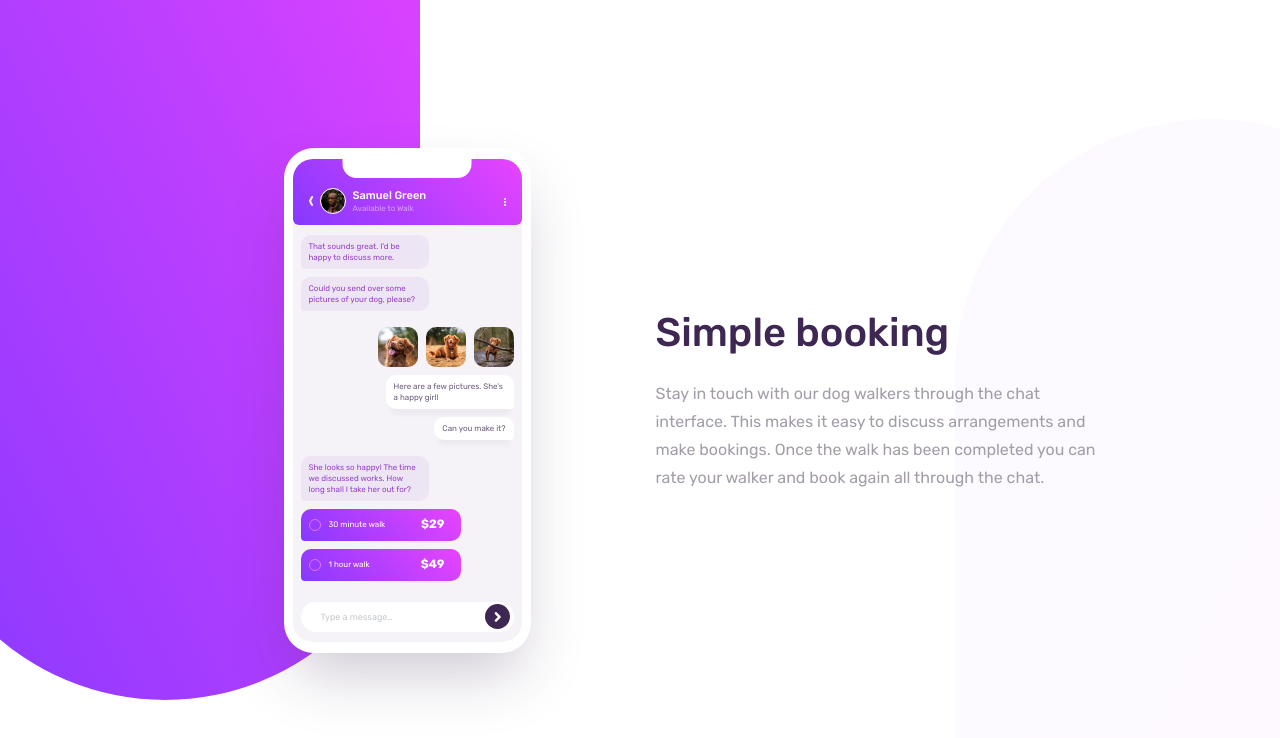
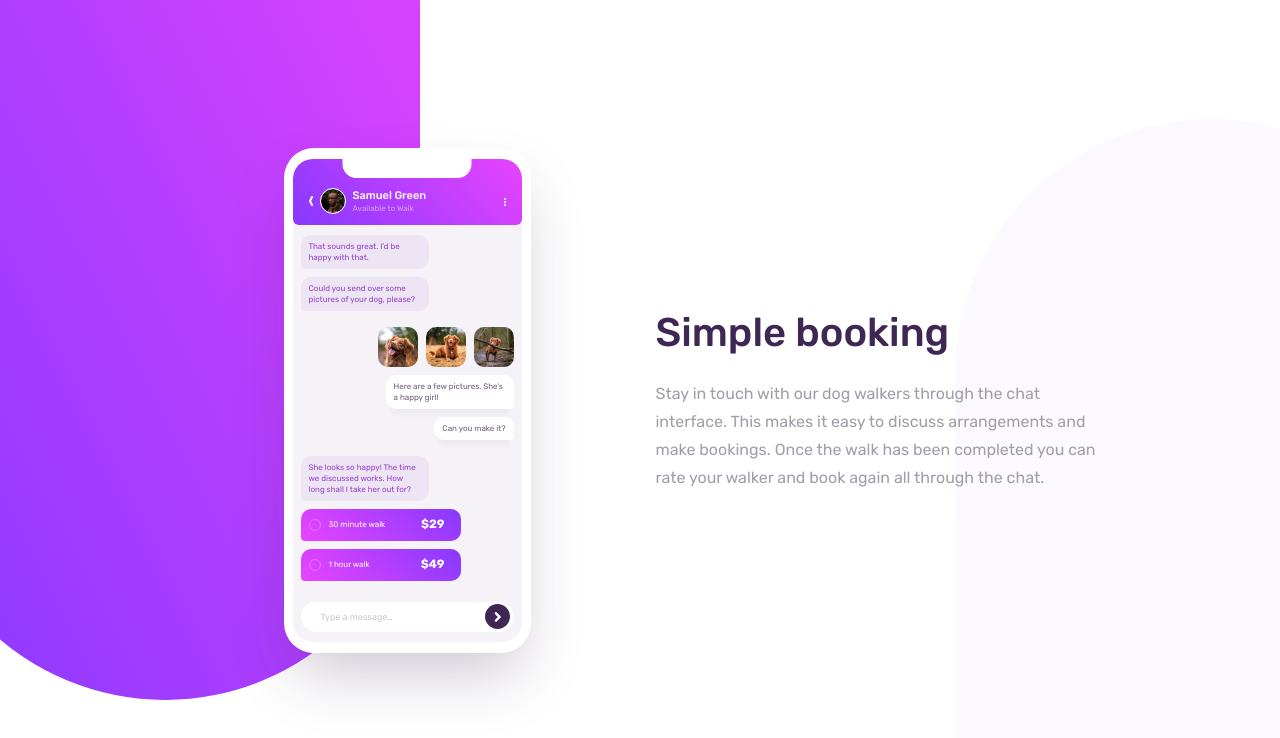
Before and after one commit to lumiuko/chat-app-css-illustration, a website built with Vite: page index.html in a window 1280 px wide. Built offline with nearby package versions, Linux system fonts and the light colour scheme.

Commit message:
small style fixes

```diff
--- a/index.html
+++ b/index.html
@@ -30,7 +30,7 @@
         <div class="content-container">
           <div class="chats-container">
             <div class="message-group message-group-sender">
-              <p class="message">That sounds great. I’d be happy to discuss more.</p>
+              <p class="message">That sounds great. I’d be happy with that.</p>
               <p class="message">Could you send over some pictures of your dog, please?</p>
             </div>
             <div class="message-group message-group-self">
--- a/style.css
+++ b/style.css
@@ -6,6 +6,7 @@
   --color-pinkish-gray: #a39da9;
   --color-very-light-purple: #a39da9;
   --gradient-violet: linear-gradient(225deg, #e844ff 0%, #8739ff 100%);
+  --gradient-violet-reversed: linear-gradient(225deg, #8739ff 0%, #e844ff 100%);
   --color-gray: #c5c9cc;
   --chat-sender-bg: #eee5f4;
   --chat-sender-text: #9341c8;
@@ -177,7 +178,7 @@ button {
 }
 
 .message-group-sender .message-summary {
-  background: var(--gradient-violet);
+  background: var(--gradient-violet-reversed);
   display: flex;
   align-items: center;
   gap: 0.5rem;
```
